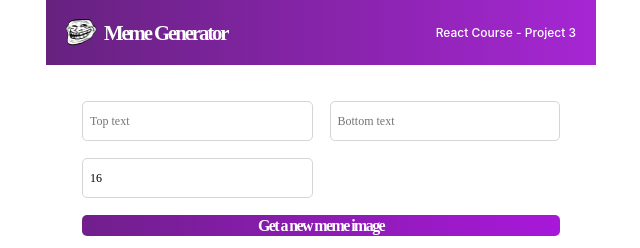
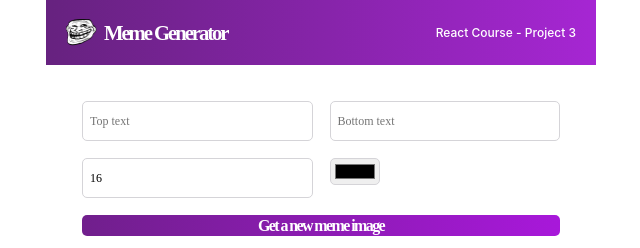
Before and after one commit to MaksimParshin/mem_gen, a React (Create React App) app: page / in a window 1280 px wide. Shown: the top 248 px of the page, without its empty margins (319-959 px from the left). Built offline with nearby package versions, Linux system fonts and the light colour scheme; no server answers.

Commit message:
added font size

```diff
--- a/src/Meme.jsx
+++ b/src/Meme.jsx
@@ -5,7 +5,8 @@ export default function Meme() {
     topText: "",
     bottomText: "",
     randomImage: "http://i.imgflip.com/1bij.jpg",
-    fontSize: 16
+    fontSize: 16,
+    color: 'white'
   });
 
 
@@ -79,6 +80,14 @@ export default function Meme() {
           min={8}
           max={35}
         ></input>
+         <input
+          className="meme__input"
+          type="color"
+          name="color"
+          value={meme.color}
+          onChange={handleChange}
+
+        ></input>
 
         <button
           className="meme__button-submit"
@@ -90,8 +99,8 @@ export default function Meme() {
       </form>
       <div className="meme__img-container">
         <img className="meme__img" src={meme.randomImage}></img>
-        <h2 style={{fontSize: number}} className="meme__text top">{meme.topText}</h2>
-        <h2 style={{fontSize: number}} className="meme__text bottom">{meme.bottomText}</h2>
+        <h2 style={{fontSize: number, color: meme.color}} className="meme__text top">{meme.topText}</h2>
+        <h2 style={{fontSize: number, color: meme.color}} className="meme__text bottom">{meme.bottomText}</h2>
       </div>
     </main>
   );
```
